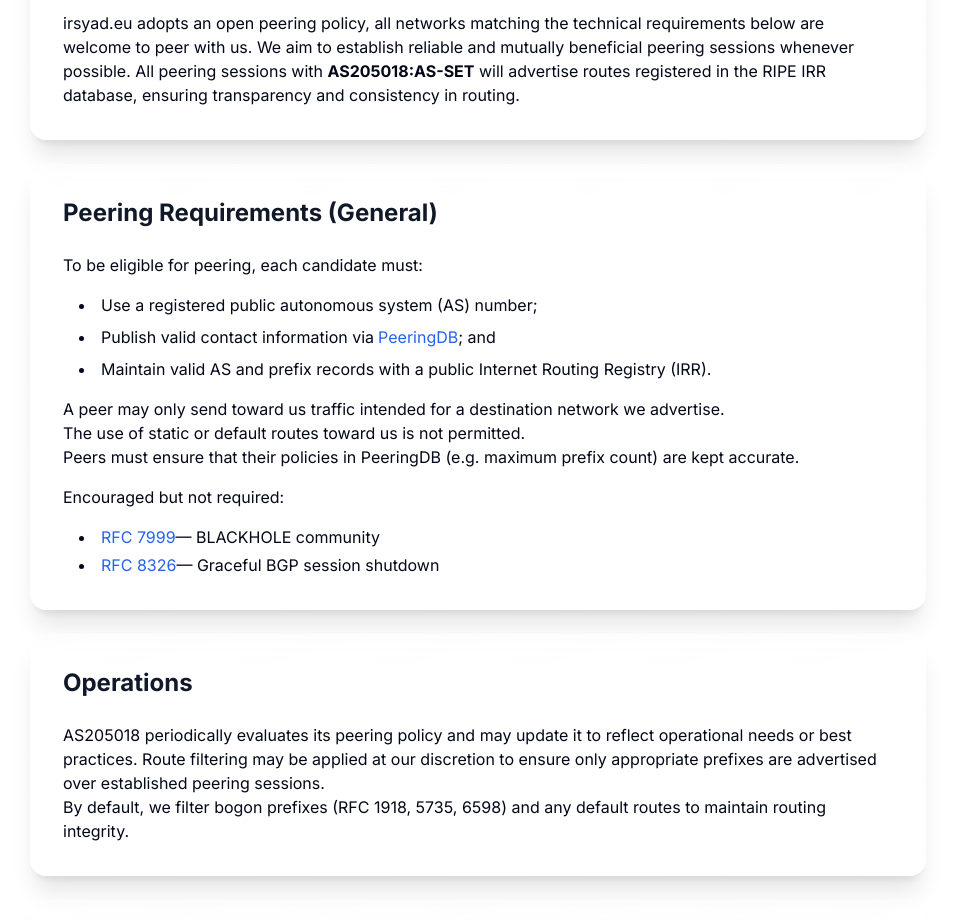
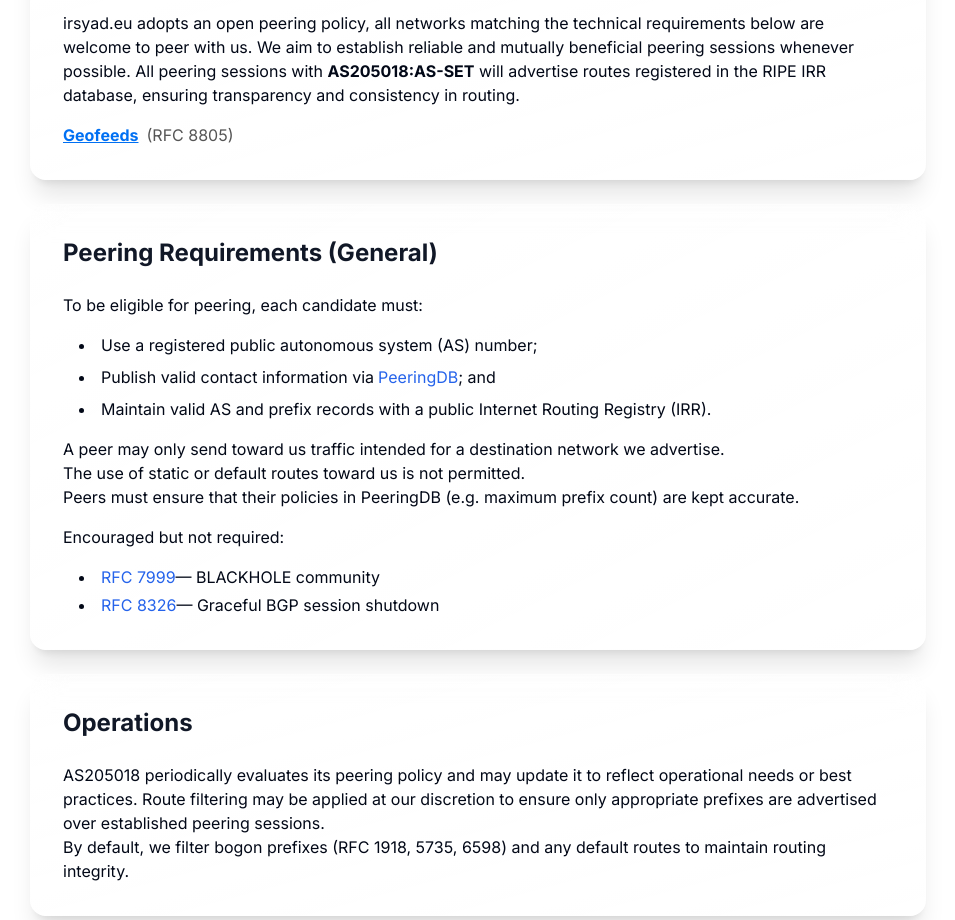
Before and after one commit to Irsyad1609/my-dashboard, a Next.js app: page / in a window 1280 px wide. Shown: the part 1540-2460 px from the top of the page, without its empty margins (162-1117 px from the left). Built offline with nearby package versions, Linux system fonts and the light colour scheme.

Commit message:
Add geofeed

```diff
--- a/app/page.tsx
+++ b/app/page.tsx
@@ -36,6 +36,18 @@ export default function Home() {
                 irsyad.eu adopts an open peering policy, all networks matching the technical requirements below are welcome to peer with us. We aim to establish reliable and mutually beneficial peering sessions whenever possible.
                 All peering sessions with <strong>AS205018:AS-SET</strong> will advertise routes registered in the RIPE IRR database, ensuring transparency and consistency in routing.
               </p>
+                <div style={{ marginTop: '1rem' }}>
+                  <a
+                    href="/geofeeds.csv"
+                    download
+                    style={{ color: '#0070f3', textDecoration: 'underline', fontWeight: 'bold' }}
+                  >
+                    Geofeeds
+                  </a>
+                  <span style={{ marginLeft: '0.5rem', color: '#555' }}>
+                    (RFC 8805)
+                  </span>
+                </div>
             </PolicySectionCard>
 
             <PolicySectionCard title="Peering Requirements (General)">
```
Also changed, not shown: public/geofeeds.csv (added).
